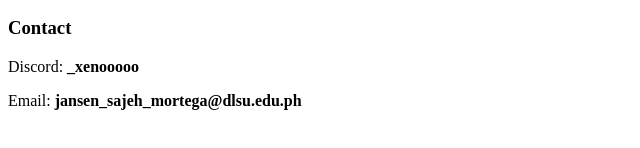
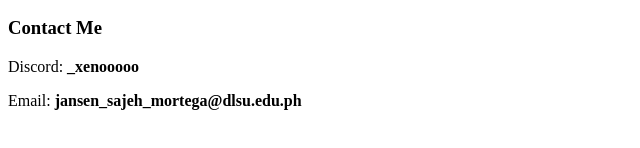
Before and after one commit to XENNNOOOO/cv_test, a plain HTML site: page index.html in a window 1280 px wide. Shown: the part 604-752 px from the top of the page, 0-640 px from the left. Drawn offline with Linux system fonts and the light colour scheme.

Commit message:
Update index.html

```diff
--- a/index.html
+++ b/index.html
@@ -34,7 +34,7 @@
             <li><a href="reading.html">Reading</a></li>
         </ul>
 
-        <h3>Contact</h3>
+        <h3>Contact Me</h3>
         <p>Discord: <strong>_xenooooo</strong></p>
         <p>Email: <strong>jansen_sajeh_mortega@dlsu.edu.ph</strong></p>
     </body>
```
